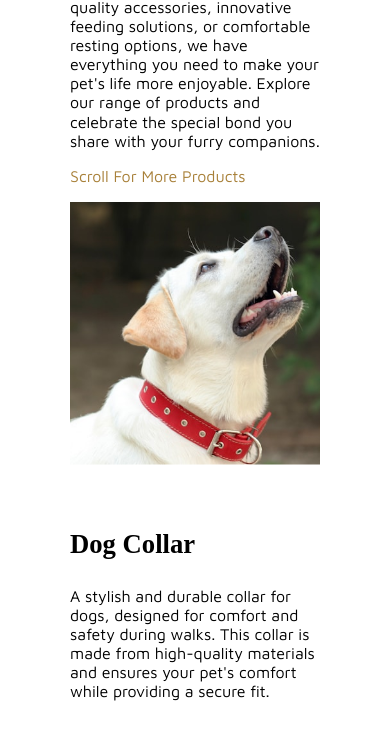
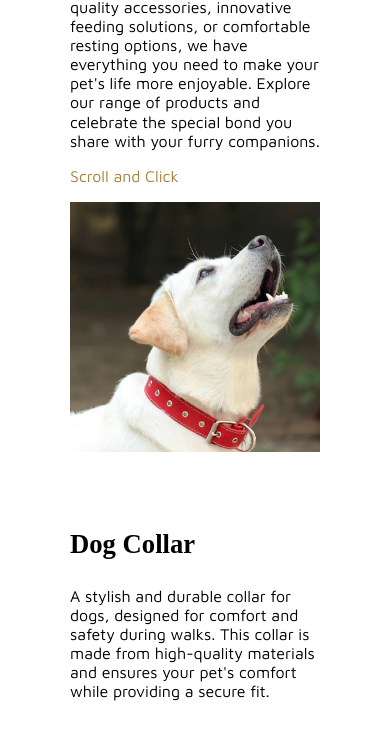
Before and after one commit to hera279/foyo-1, a plain HTML site: page foyopet.html in a window 390 px wide. Shown: the part 900-1656 px from the top of the page. Drawn offline with nearby package versions, Linux system fonts and the light colour scheme.

Commit message:
push style

```diff
--- a/foyopet.html
+++ b/foyopet.html
@@ -50,7 +50,7 @@
             <section id="section-topic1" class="topic-section active">
                 <h2>PET PRODUCTS</h2>
                 <p>Discover essential pet supplies, from nutritious food and engaging toys to grooming kits and cozy beds. Our curated collection is designed to cater to the unique needs of your pets, ensuring their happiness and well-being. Whether you're looking for high-quality accessories, innovative feeding solutions, or comfortable resting options, we have everything you need to make your pet's life more enjoyable. Explore our range of products and celebrate the special bond you share with your furry companions.</p>
-                <p class="scrollmobile">Scroll For More Products</p>
+                <p class="scrollmobile">Scroll and Click</p>
                 <div class="slider thumbnails">
                     <div class="thumbnail" data-title="Dog Collar" data-description="A stylish and durable collar for dogs, designed for comfort and safety during walks. This collar is made from high-quality materials and ensures your pet's comfort while providing a secure fit.">
                         <img src="images/collar.jpg" alt="Dog Collar">
--- a/styles/foyosubdomain-small.css
+++ b/styles/foyosubdomain-small.css
@@ -96,7 +96,12 @@
     #thumbnail-description {
         font-size: 12pt;
     }
-
+    .thumbnail img:hover {
+    transform: none;
+    }
+    .thumbnail.active {
+        transform: none;
+    }
     .slider.hover-slider {
         width: 100%;
     }
```
Also changed, not shown: foyobook.html (+1 -1 lines), foyostyle.html (+1 -1 lines), foyowellness.html (+1 -1 lines).
